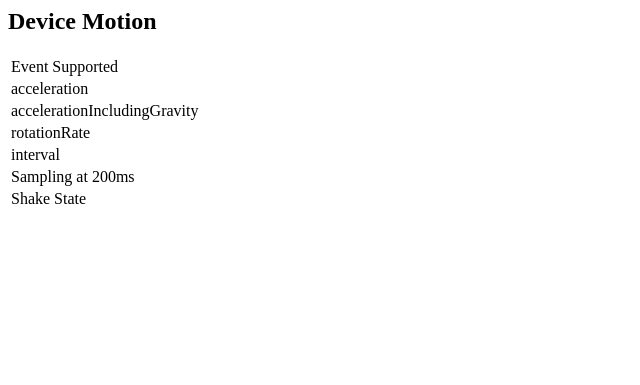
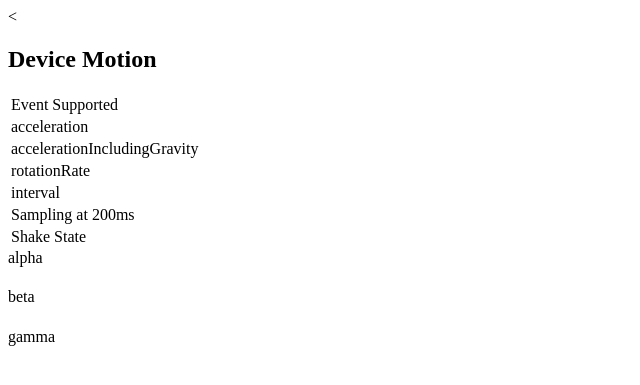
Before and after one commit to ratpik/html-motion-detection, a Flask app: page / in a window 1280 px wide. Shown: the top 385 px of the page, without its empty margins (0-640 px from the left). Run offline with Flask 2, Linux system fonts and the light colour scheme.

Commit message:
HTML changes

```diff
--- a/templates/move.html
+++ b/templates/move.html
@@ -2,6 +2,7 @@
 <head>
 
 <script src="motion.min.js"></script>
+<
 
 </head>
 
@@ -45,6 +46,12 @@
 
 
   </table>
+
+
+  <div> alpha <h1 id="alpha"> </h1> </div>
+  <div> beta <h1 id="beta"> </h1> </div>
+  <div> gamma <h1 id="gamma"> </h1> </div>
+
 </div>
 
 
@@ -80,6 +87,9 @@
 function sampleSensorData(){
 
     document.getElementById("slowSample").innerHTML = [alpha, beta, gamma];
+    document.getElementById("alpha").innerHTML = alpha*180/Math.PI;
+    document.getElementById("beta").innerHTML = beta*180/Math.PI;
+    document.getElementById("gamma").innerHTML = gamma*180/Math.PI;
 }
 
 function deviceMotionHandler(eventData) {
```
